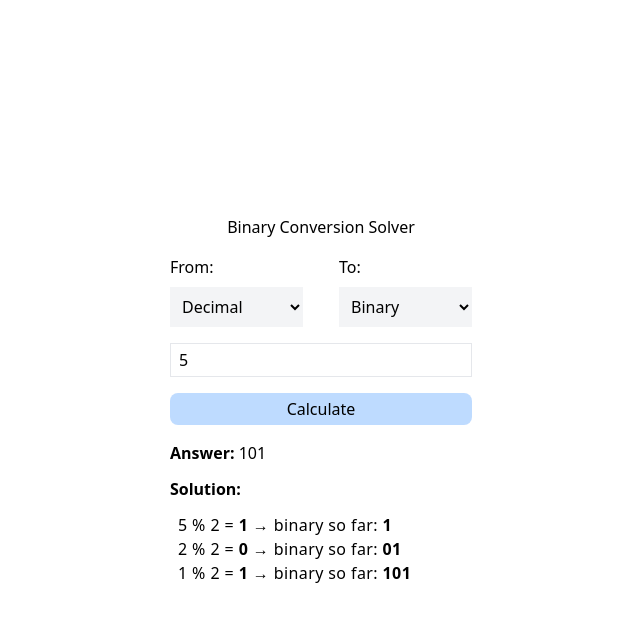
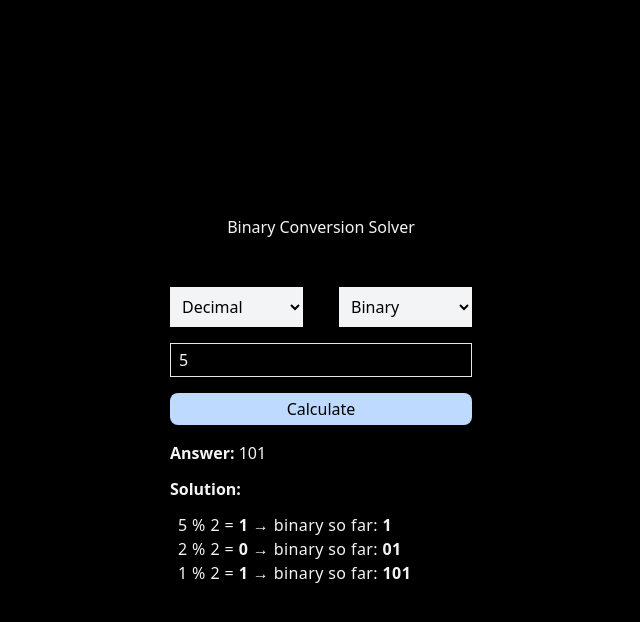
Before and after one commit to johnbhd/binary-conversion-solver, a React (Vite) app: page / in a window 1280 px wide. Both pictures are taken after typing "5" into the empty fields and a click on the button "Calculate". Shown: the top 622 px of the page, without its empty margins (319-959 px from the left). Built offline with nearby package versions, Linux system fonts and the light colour scheme.

Commit message:
Conversion function Mapping. Jesus loves you - Romans 12:2

```diff
--- a/src/components/ShowAnswer.jsx
+++ b/src/components/ShowAnswer.jsx
@@ -6,11 +6,11 @@ function ShowAnswer({ submit }) {
   const [binaryResult, setBinaryResult] = useState('')
 
   return (
-    <div className='space-y-3'>
+    <div className='space-y-3 text-gray-100'>
         <p><span className='font-semibold'>Answer: </span>{binaryResult}</p>
         <h2  className='font-semibold'>Solution:  </h2>
         <div className='px-2'>
-          <SolutionConversion number={number} binaryComputed = {setBinaryResult} />
+          <SolutionConversion fromBase={fromBase} toBase={toBase} number={number} binaryComputed = {setBinaryResult} />
         </div>
 
     </div>
--- a/src/components/SolutionConversion.jsx
+++ b/src/components/SolutionConversion.jsx
@@ -1,23 +1,35 @@
-import { useEffect } from "react"
+  import { useEffect, useState } from "react"
   import { decimalToBinary } from "../utils/conversion.js"
+  import { useConversion } from "../hooks/useConversion.js"
 
-function SolutionConversion({ number, binaryComputed }) {
-  const {
-    base,
-    binary,
-    steps
-  } = decimalToBinary(number)
+  function SolutionConversion({fromBase, toBase, number, binaryComputed }) {
+    const [result, setResult] = useState('')
+
+
+
+    useEffect(() => {
+      if (fromBase && toBase && number !== "") {
+        const conversion = useConversion(fromBase, toBase, number)
+
+        if (typeof conversion === "object" && conversion.result) {
+          setResult(conversion.result)
+        } else {
+          setResult(conversion)
+        }
+      }
+    }, [fromBase, toBase, number])
 
     useEffect(() => {
       if (binaryComputed) {
-        binaryComputed(binary)
+        binaryComputed(result.binary)
       }
-  }, [binary, binaryComputed])
+    })
 
+    console.log(result.binary)
     return (
       <div>
-        {steps.map((step, index) => (
-            <p key={index} className='text-justify tracking-wide'>{step.currentNum} % {base} =
+          {result?.steps?.map((step, index) => (
+              <p key={index} className='text-justify tracking-wide'>{step.currentNum} % {result.base} =
               <span className='font-semibold'> {step.remainder} </span>→ binary so far:
               <span className='font-semibold'> {step.binarySoFar}</span> </p>
           ))}
--- a/src/hooks/formSubmit.js
+++ b/src/hooks/formSubmit.js
@@ -27,7 +27,6 @@ export default function formSubmit() {
 
     }
 
-
   return {
     submit,
     baseOptions,
--- a/src/hooks/useConversion.js
+++ b/src/hooks/useConversion.js
@@ -1,3 +1,25 @@
-export function convertValue(value, fromBase, toBase) {
+import { conversionMap } from "../utils/conversionMap"
+
+export function useConversion(fromBase, toBase, value) {
+  console.log(`Froms: ${fromBase}`)
+  console.log(`Tos: ${toBase}`)
+
+  const baseMap = {
+    binary: 2,
+    octal: 8,
+    decimal: 10,
+    hexadecimal: 16
+  }
+
+  if (!baseMap[fromBase] || !baseMap[toBase]) {
+    return "Invalid value error"
+  }
+
+    const key = `${fromBase}->${toBase}`
+    const convert = conversionMap[key]
+
+    if (!convert) return { error: "Error conversion not supported"}
+
+    return convert(value)
 
 }
--- a/src/layout/MainLayout.jsx
+++ b/src/layout/MainLayout.jsx
@@ -3,8 +3,8 @@ import React from 'react'
 function MainLayout({ children }) {
 
   return (
-    <div className="min-h-screen flex flex-col justify-center items-center">
-        <header>
+    <div className="min-h-screen flex flex-col justify-center items-center bg-black">
+        <header className='text-gray-100'>
             <h2>Binary Conversion Solver</h2>
         </header>
         <main className='mt-4'>
--- a/src/pages/Home.jsx
+++ b/src/pages/Home.jsx
@@ -49,7 +49,8 @@ function Home({submit, baseOptions, handleChange, handleSubmit, form}) {
                         value={form.number}
                         onChange={handleChange}
                         placeholder="Enter Number"
-                        className="px-2 border outline-0 py-1 border-gray-200 w-full"
+                        className="px-2 border outline-0 py-1 border-gray-200 w-full text-gray-100"
+                        required
                     />
                 </div>
                 <button className="bg-blue-200 p-1 rounded-lg cursor-pointer" type="submit">Calculate</button>
--- a/src/utils/conversion.js
+++ b/src/utils/conversion.js
@@ -18,3 +18,24 @@ export function decimalToBinary(decimal) {
 
     return {base, binary, steps}
 }
+
+export function decimalToOctal(decimal) {
+    let localNum = decimal, binary = '', base = 2
+    let steps = []
+
+    while (localNum > 0) {
+      let currentNum = localNum
+      let remainder = currentNum % base
+      binary = remainder + binary
+
+      steps.push({
+        currentNum,
+        remainder,
+        binarySoFar: binary
+      })
+
+      localNum = Math.floor(localNum / base)
+    }
+
+    return {base, binary, steps}
+}
--- /dev/null
+++ b/src/utils/conversionMap.js
@@ -0,0 +1,20 @@
+import { decimalToBinary } from "./conversion"
+import { decimalToOctal } from "./conversion"
+
+export const conversionMap = {
+  "decimal->binary": decimalToBinary,
+  "decimal->octal": decimalToOctal,
+  "decimal->hexadecimal": 'decimalToHexadecimal',
+
+  "binary->decimal": 'binaryToDecimal',
+  "binary->octal": 'binaryToOctal',
+  "binary->hexadecimal": 'binaryToHexadecimal',
+
+  "octal->decimal": 'octalToDecimal',
+  "octal->binary": 'octalToBinary',
+  "octal->hexadecimal": 'octalToHexadecimal',
+
+  "hexadecimal->decimal": 'hexadecimalToDecimal',
+  "hexadecimal->binary": 'hexadecimalToBinary',
+  "hexadecimal->octal": 'hexadecimalToOctal'
+}
```
Also changed, not shown: 1 other file (tests, documents, lock files or other folders). Lines whose indentation alone changed are shown as unchanged.
